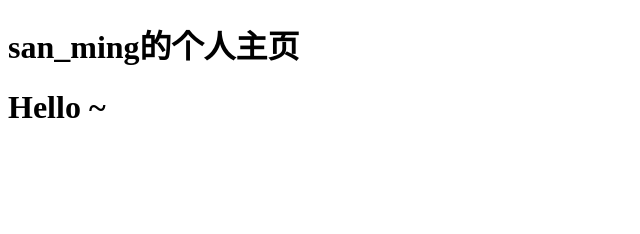
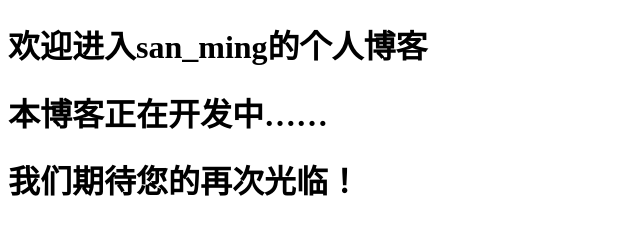
Before and after one commit to feel-bee/feel-bee.github.io, a plain HTML site: page index.html in a window 1280 px wide. Shown: the whole page, without its empty margins (0-640 px from the left). Drawn offline with Linux system fonts and the light colour scheme.

Commit message:
Update index.html

```diff
--- a/index.html
+++ b/index.html
@@ -2,10 +2,11 @@
 <html lang="en">
 <head>
     <meta charset="UTF-8">
-    <title>san_ming blog</title>
+    <title>luogu san_ming blog</title>
 </head>
 <body>
-    <h1>san_ming的个人主页</h1>
-    <h1>Hello ~</h1>
+    <h1>欢迎进入san_ming的个人博客</h1>
+    <h1>本博客正在开发中……</h1>
+    <h1>我们期待您的再次光临！</h1>
 </body>
 </html>
```
